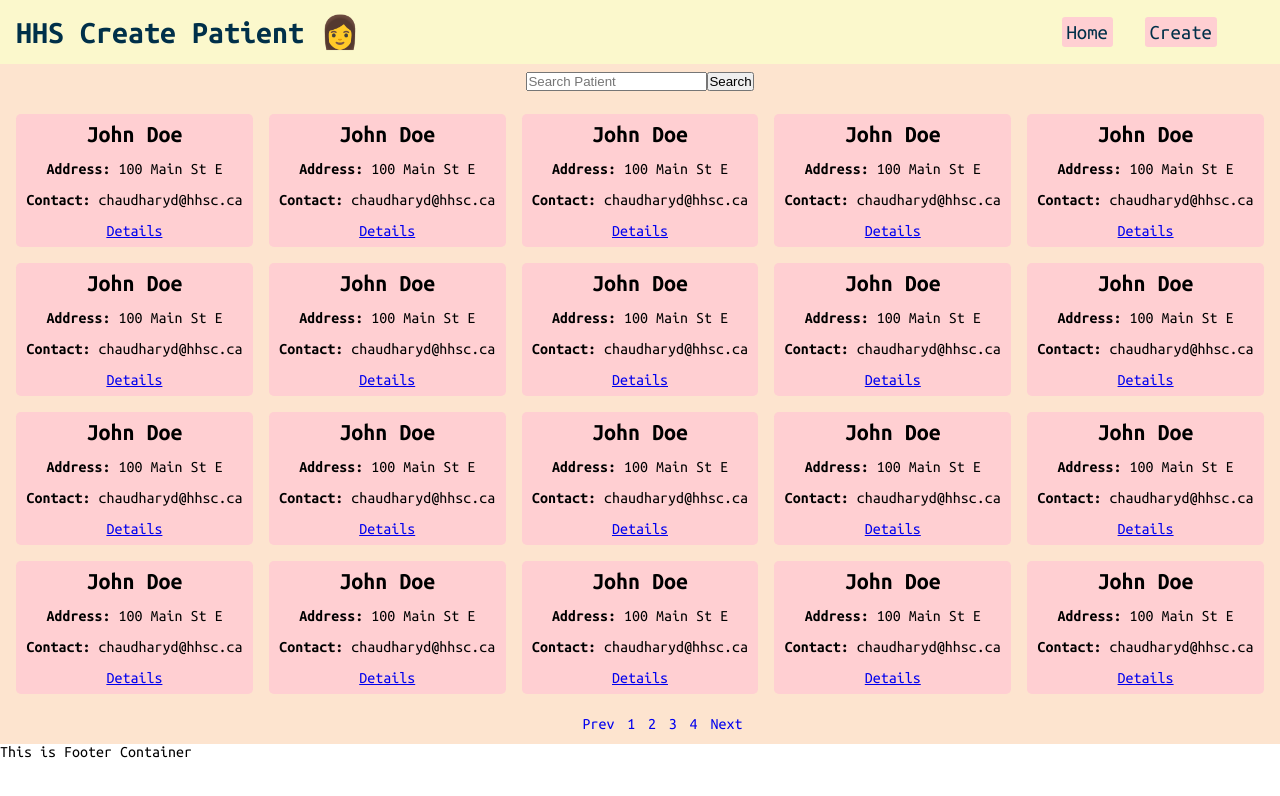
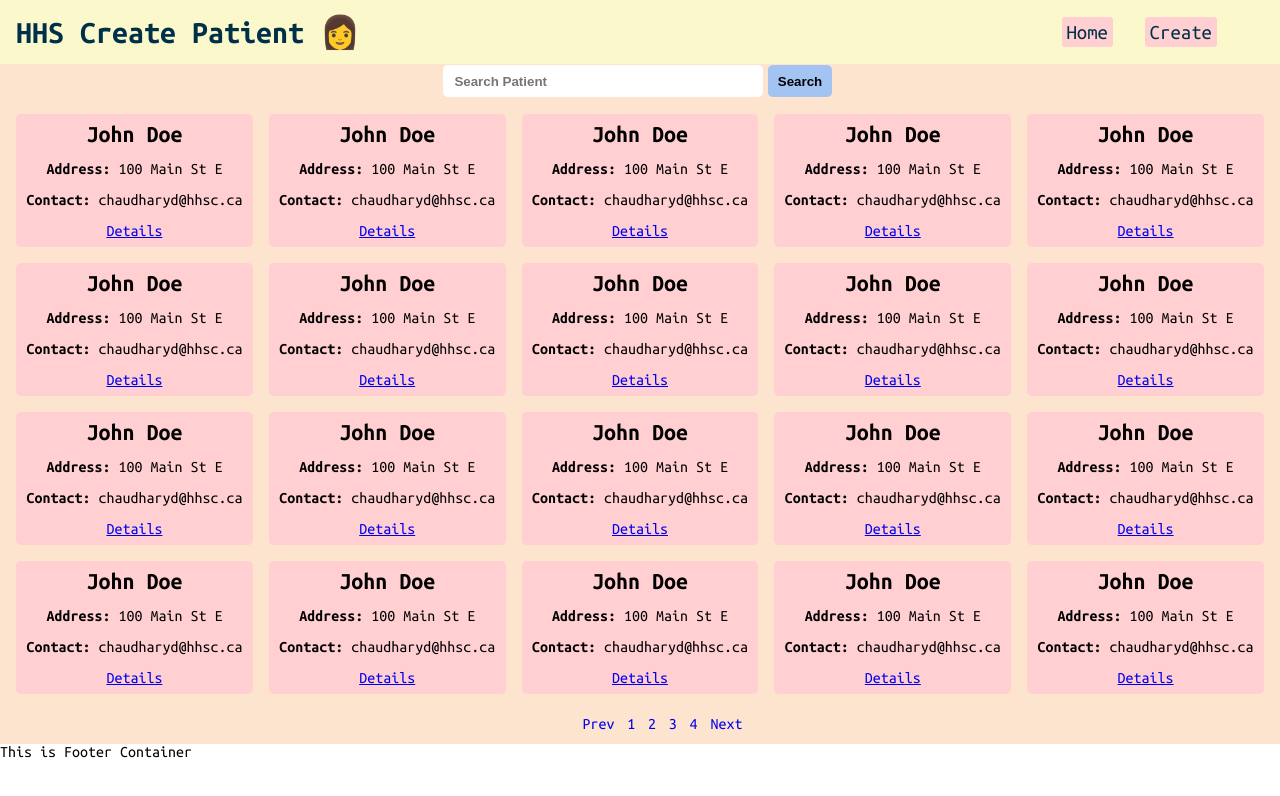
Before and after one commit to DevChaudhary78/fhir_hhs_patient, a Vue app: page / in a window 1280 px wide. Shown: the top 796 px of the page. Built offline with nearby package versions, Linux system fonts and the light colour scheme.

Commit message:
Finished with MainContainer

```diff
--- a/src/components/MainContainer.vue
+++ b/src/components/MainContainer.vue
@@ -165,6 +165,30 @@ main #search {
   height: 5%;
 }
 
+#search input {
+  height: 2rem;
+  width: 20rem;
+  border: none;
+  padding: 0.7rem;
+  font-weight: bold;
+  border-radius: 0.3rem;
+}
+
+#search button {
+  height: 2rem;
+  width: 4rem;
+  border-radius: 0.3rem;
+  border: none;
+  margin: 0 0.3rem;
+  font-weight: bold;
+  background: #a3c4f3;
+  cursor: pointer;
+}
+
+#search button:hover {
+  background: #90dbf4;
+}
+
 main>#card_container {
   height: 90%;
   display: grid;
```
